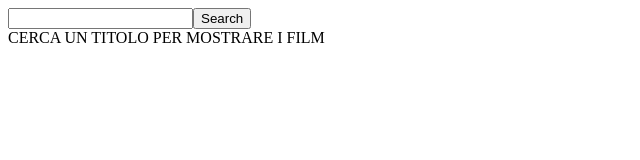
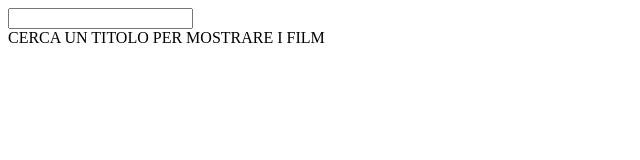
Before and after one commit to Immolazione/vue-boolflix, a Vue app: page / in a window 1280 px wide. Shown: the top 160 px of the page, without its empty margins (0-640 px from the left). Built offline with nearby package versions, Linux system fonts and the light colour scheme.

Commit message:
add flags

```diff
--- a/src/components/Main.vue
+++ b/src/components/Main.vue
@@ -1,18 +1,22 @@
 <template>
 <main>
+
   <section>
     <input type="text" v-model="searchText">
-    <button type="button" @click="getFilms">Search</button>
+    <button type="button" v-if="searchText" @click="getFilms">Search</button>
   </section>
+
   <div v-if='(filmsFound.length == 0)'>CERCA UN TITOLO PER MOSTRARE I FILM</div>
+
   <section id="film-results" v-else>
     <ul v-for="(film, id) in filmsFound" :key="id">
       <li><strong>Title:</strong> {{ film.title }}</li>
       <li><strong>Original Title:</strong> {{ film.original_title }}</li>
-      <!-- <li><strong>Lingua:</strong> <img :src=></li> -->
+      <li><strong>Lingua:</strong> <img v-if="film.original_language == 'en' || film.original_language == 'it'" :src="require(`../assets/img/${film.original_language}.png`)" /></li>
       <li><strong>Voto:</strong> {{ film.vote_average }}</li>
     </ul>
   </section>
+
 </main>
 </template>
 
@@ -40,13 +44,13 @@ export default {
         this.filmsFound = res.data.results;
       });
     },
-    getOriginalLanguage() {
-
-    },
   },
 };
 </script>
 
 <style lang="scss">
+li img {
+  width: 30px;
+}
 
 </style>
```
Also changed, not shown: 6 other files (tests, documents, lock files or other folders).
